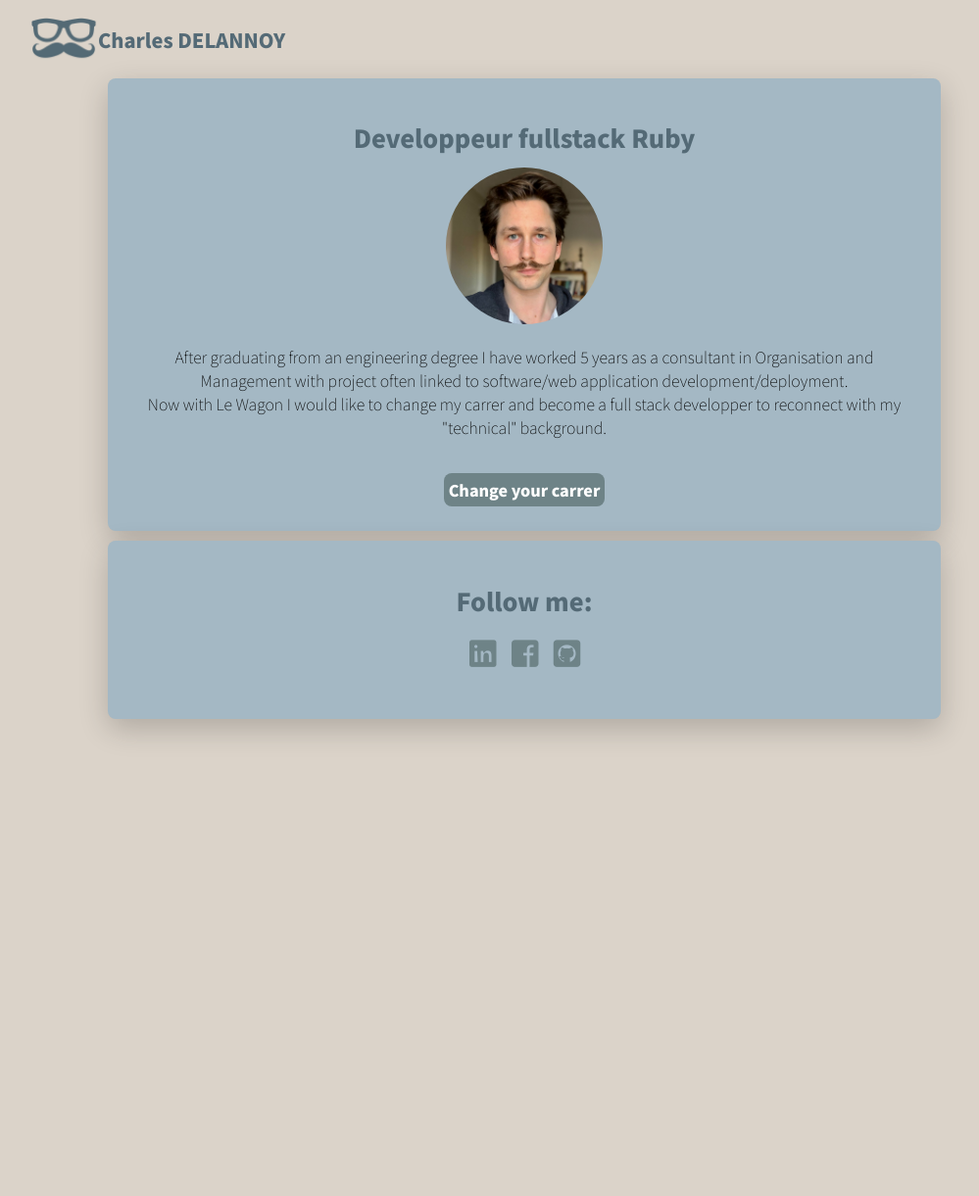
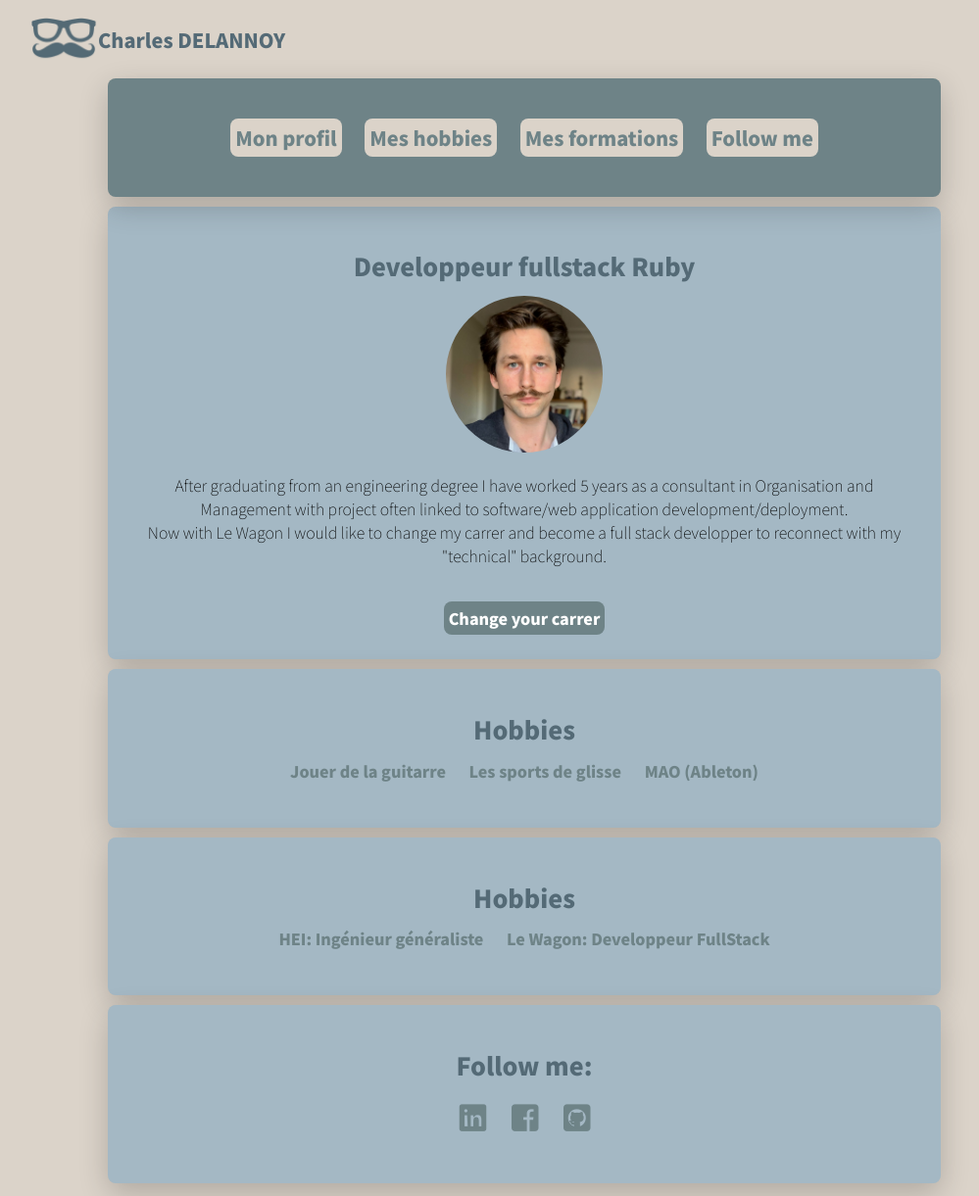
Before and after one commit to Charles-Delannoy/profile, a plain HTML site: page index.html in a window 1280 px wide. Shown: the whole page at 98% size, without its empty margins (105-1104 px from the left). Before the commit the page ends 800 px from the top, so only its background shows below. Drawn offline with Linux system fonts and the light colour scheme.

Commit message:
add menu

```diff
--- a/index.html
+++ b/index.html
@@ -18,6 +18,14 @@
             <h1>Charles DELANNOY</h1>
           </div>
         </header>
+        <div class="card" id="menu">
+          <ul>
+              <li><a class="btn" href="#profile">Mon profil</a></li>
+              <li><a class="btn" href="#hobbies">Mes hobbies</a></li>
+              <li><a class="btn" href="#formations">Mes formations</a></li>
+              <li><a class="btn" href="#follow-me">Follow me</a></li>
+          </ul>
+        </div>
         <div class='card' id='profile' >
           <h2>Developpeur fullstack Ruby</h2>
           <img src="images/profile.jpeg" alt="profile picture" id="profile-pic">
@@ -27,7 +35,32 @@
              to reconnect with my "technical" background.</p>
           <a href="http://lewagon.com/" class="btn">Change your carrer</a>
         </div>
-        <div class='card' >
+        <div class='card' id='hobbies' >
+          <h2>Hobbies</h2>
+          <ul>
+            <li>
+              Jouer de la guitarre
+            </li>
+            <li>
+              Les sports de glisse
+            </li>
+            <li>
+              MAO (Ableton)
+            </li>
+          </ul>
+        </div>
+        <div class='card' id='formations' >
+          <h2>Hobbies</h2>
+          <ul>
+            <li>
+              HEI: Ingénieur généraliste
+            </li>
+            <li>
+              Le Wagon: Developpeur FullStack
+            </li>
+          </ul>
+        </div>
+        <div class='card' id="follow-me" >
           <h2>Follow me:</h2>
           <ul>
             <li>
--- a/style.css
+++ b/style.css
@@ -31,10 +31,40 @@ a:hover {
 }
 
 li {
-  font-size: 30px;
+  display: inline;
+  margin: 10px 10px;
+  font-weight: bold;
+  color: #6E8387;
 }
 
+nav
+ {
+  background-color: rgba(120, 120, 120, 0.5);
+  width: 100%;
+  height: auto;
+  font-family: Amatic SC;
+  font-size: 1.2em;
+ }
+
 /*Block rules*/
+
+#menu {
+  position: relative;
+  background-color: #6E8387;
+  max-height: 70%;
+  display: flex;
+  justify-content: space-around;
+}
+
+#menu ul {
+  list-style-type: none;
+}
+
+#menu a {
+  font-size: 20px;
+  background-color: #DBD3C9;
+  color: #6E8387;
+}
 
 #logo{
   display: flex;
@@ -76,9 +106,8 @@ li {
   margin-bottom: 40px;
 }
 
-.card li {
-  display: inline;
-  margin: 5px;
+#follow-me li {
+  font-size: 30px;
 }
 
 .card ul {
```
